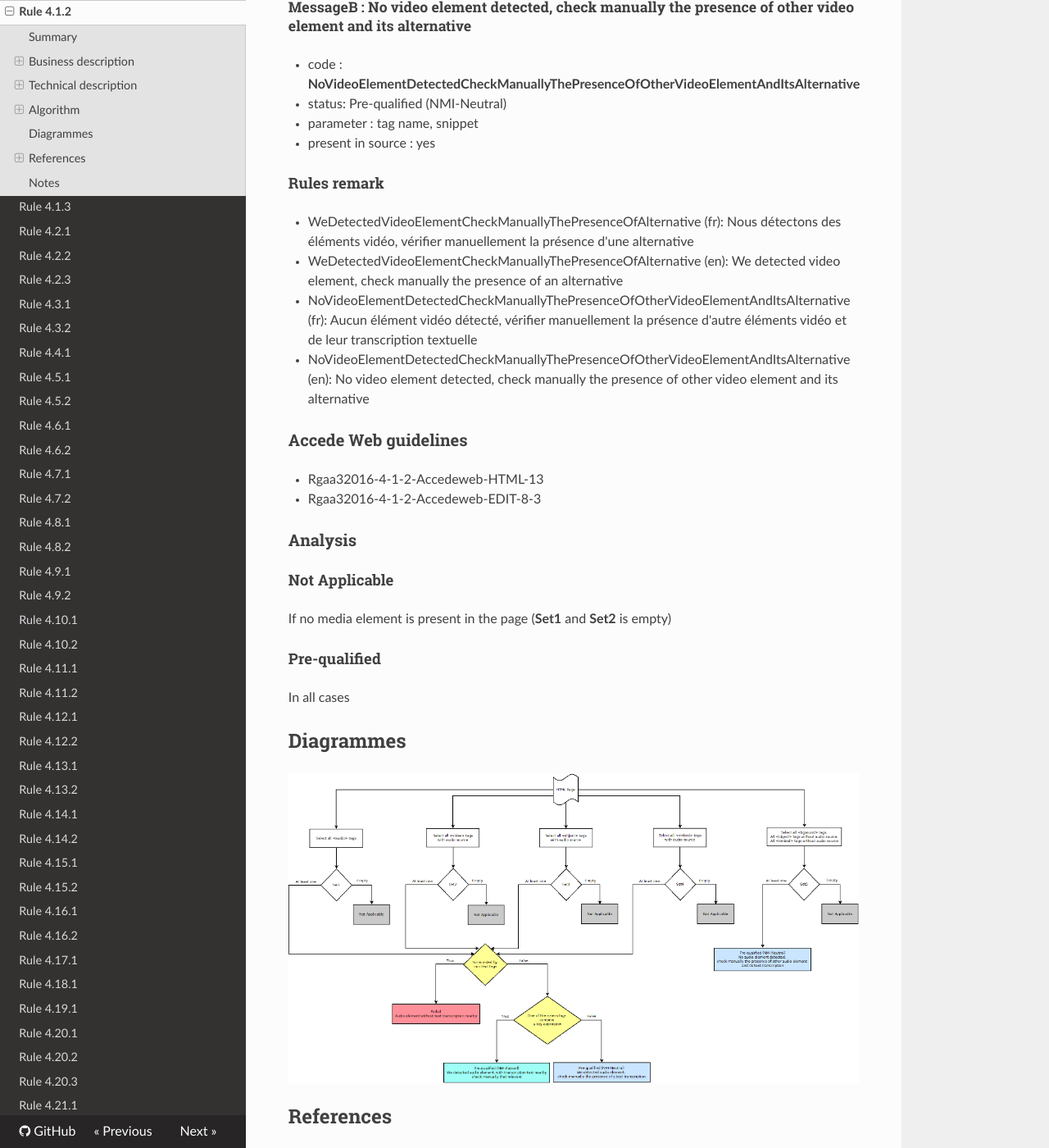
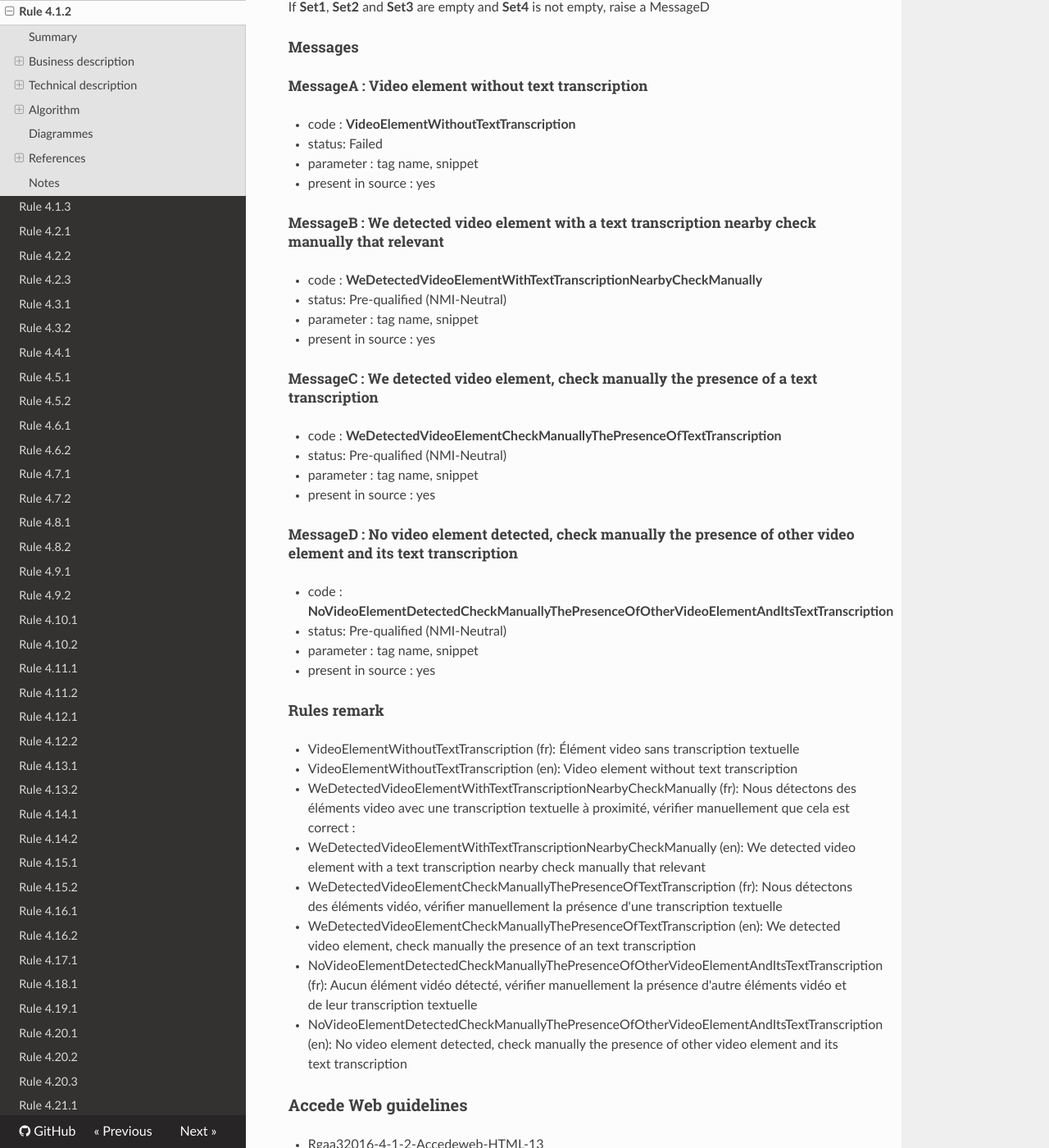
Before and after one commit to Tanaguru/RGAA3-2016, an MkDocs documentation site: the page built from docs/Rule-4-1-2.md, in a window 1280 px wide and 1400 px high, scrolled down 2209 px. Shown: the whole window at 82% size. Built offline with MkDocs 1.6.1, drawn with Linux system fonts in a browser that asks for light colours; nearby versions of some CDN libraries; old or Windows-style settings are respelled for this version of MkDocs; some of the changed text lies outside the part shown.

Commit message:
Update sample test 4.1.2

```diff
--- a/docs/Rule-4-1-2.md
+++ b/docs/Rule-4-1-2.md
@@ -62,33 +62,63 @@ All the elements `<embed>` not in **Set3** and not with an audio source, `<objec
 
 ##### Test1
 
-If **Set1**, **Set2** and **Set3** are empty and **Set4** is not empty, raise a MessageB
+For each element of **Set1**, **Set2** or **Set3**, check if these brothers tags are not textual tags (see note about not textual tags), for a not semantics tag, see childs
 
-If **Set1**, **Set2** or **Set3** are not empty, raise a MessageA
+For each element return true-result of **Test1**, raise MessageA
+
+##### Test2
+
+For each element return false-result of **Test1**, check if one of these brothers tags has a key expression (see note about key expression)
+
+For each element return false-result of **Test2**, raise MessageB, raise MessageC instead
+
+##### Test3
+
+If **Set1**, **Set2** and **Set3** are empty and **Set4** is not empty, raise a MessageD
 
 #### Messages
 
-##### MessageA : We detected video element, check manually the presence of an alternative
+##### MessageA : Video element without text transcription
 
--    code : **WeDetectedVideoElementCheckManuallyThePresenceOfAlternative**
+-    code : **VideoElementWithoutTextTranscription**
+-    status: Failed
+-    parameter : tag name, snippet
+-    present in source : yes
+
+##### MessageB : We detected video element with a text transcription nearby check manually that relevant
+
+-    code : **WeDetectedVideoElementWithTextTranscriptionNearbyCheckManually**
 -    status: Pre-qualified (NMI-Neutral)
 -    parameter : tag name, snippet
 -    present in source : yes
 
-##### MessageB : No video element detected, check manually the presence of other video element and its alternative
+##### MessageC : We detected video element, check manually the presence of a text transcription
 
--    code : **NoVideoElementDetectedCheckManuallyThePresenceOfOtherVideoElementAndItsAlternative**
+-    code : **WeDetectedVideoElementCheckManuallyThePresenceOfTextTranscription**
+-    status: Pre-qualified (NMI-Neutral)
+-    parameter : tag name, snippet
+-    present in source : yes
+
+##### MessageD : No video element detected, check manually the presence of other video element and its text transcription
+
+-    code : **NoVideoElementDetectedCheckManuallyThePresenceOfOtherVideoElementAndItsTextTranscription**
 -    status: Pre-qualified (NMI-Neutral)
 -    parameter : tag name, snippet
 -    present in source : yes
 
 #### Rules remark
 
- * WeDetectedVideoElementCheckManuallyThePresenceOfAlternative (fr): Nous d&eacute;tectons des &eacute;l&eacute;ments vid&eacute;o, v&eacute;rifier manuellement la pr&eacute;sence d'une alternative
- * WeDetectedVideoElementCheckManuallyThePresenceOfAlternative (en): We detected video element, check manually the presence of an alternative
+ * VideoElementWithoutTextTranscription (fr): &Eacute;l&eacute;ment video sans transcription textuelle
+ * VideoElementWithoutTextTranscription (en): Video element without text transcription
 
- * NoVideoElementDetectedCheckManuallyThePresenceOfOtherVideoElementAndItsAlternative (fr): Aucun &eacute;l&eacute;ment vid&eacute;o d&eacute;tect&eacute;, v&eacute;rifier manuellement la pr&eacute;sence d'autre &eacute;l&eacute;ments vid&eacute;o et de leur transcription textuelle
- * NoVideoElementDetectedCheckManuallyThePresenceOfOtherVideoElementAndItsAlternative (en): No video element detected, check manually the presence of other video element and its alternative
+ * WeDetectedVideoElementWithTextTranscriptionNearbyCheckManually (fr): Nous d&eacute;tectons des &eacute;l&eacute;ments video avec une transcription textuelle à proximit&eacute;, v&eacute;rifier manuellement que cela est correct :
+ * WeDetectedVideoElementWithTextTranscriptionNearbyCheckManually (en): We detected video element with a text transcription nearby check manually that relevant
+
+ * WeDetectedVideoElementCheckManuallyThePresenceOfTextTranscription (fr): Nous d&eacute;tectons des &eacute;l&eacute;ments vid&eacute;o, v&eacute;rifier manuellement la pr&eacute;sence d'une transcription textuelle
+ * WeDetectedVideoElementCheckManuallyThePresenceOfTextTranscription (en): We detected video element, check manually the presence of an text transcription
+
+ * NoVideoElementDetectedCheckManuallyThePresenceOfOtherVideoElementAndItsTextTranscription (fr): Aucun &eacute;l&eacute;ment vid&eacute;o d&eacute;tect&eacute;, v&eacute;rifier manuellement la pr&eacute;sence d'autre &eacute;l&eacute;ments vid&eacute;o et de leur transcription textuelle
+ * NoVideoElementDetectedCheckManuallyThePresenceOfOtherVideoElementAndItsTextTranscription (en): No video element detected, check manually the presence of other video element and its text transcription
 
 ### Accede Web guidelines
 
@@ -99,7 +129,11 @@ If **Set1**, **Set2** or **Set3** are not empty, raise a MessageA
 
 #### Not Applicable
 
-If no media element is present in the page (**Set1** and **Set2** is empty)
+If no media element is present in the page (**Set1**, **Set2**, **Set3** and **Set4** are empty)
+
+#### Failed
+
+At least one video element don't have a transcription near the element (At least one element return true-result of **test1**)
 
 #### Pre-qualified
 
@@ -107,7 +141,7 @@ In all cases
 
 ## Diagrammes
 
-![](https://raw.githubusercontent.com/Tanaguru/RGAA3-2016/master/docs/Diagrammes/Test4-1-1.png?token=AI6sA59vhmOxAEBx432mfOI2xUVWoY38ks5Y-cYxwA%3D%3D)
+![](https://raw.githubusercontent.com/Tanaguru/RGAA3-2016/master/docs/Diagrammes/Test4-1-2.png?token=AI6sA10qmrLBLAtsAqakzuFn2fW31CFQks5ZAGKZwA%3D%3D)
 
 ## References
 
```
Also changed, not shown: 3 other files.
